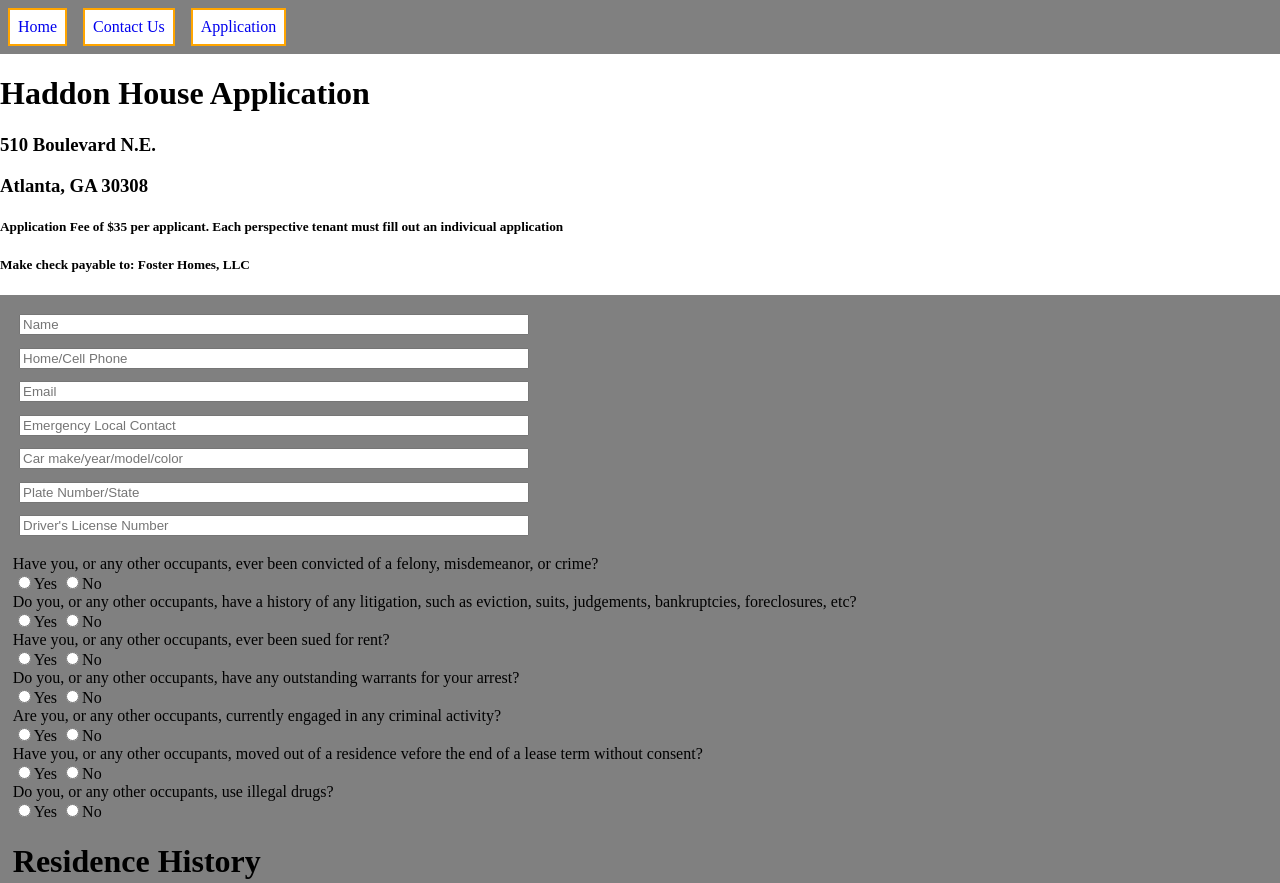
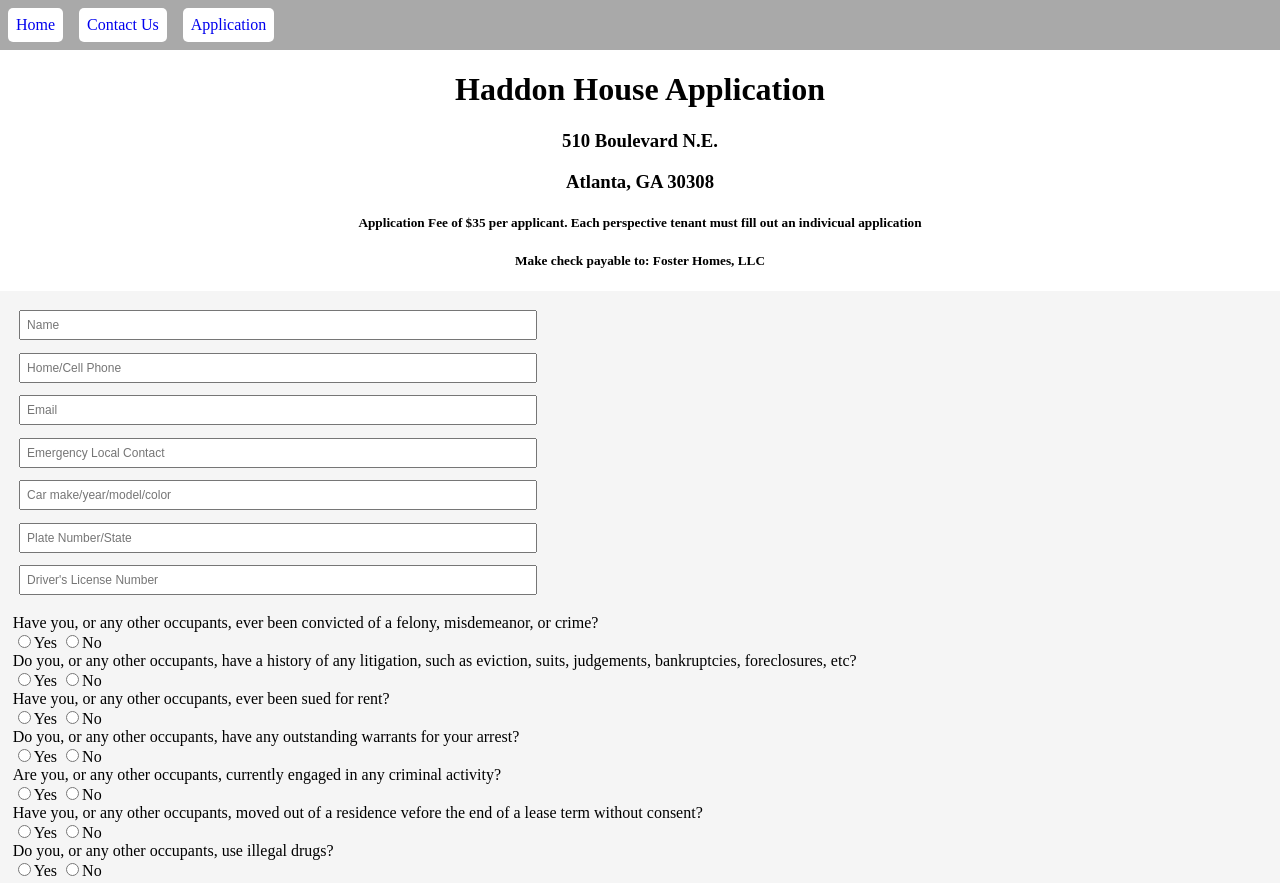
Before and after one commit to DHFTechHelp/Full_Haddon_House, a website: page views/application.html in a window 1280 px wide. Shown: the top 883 px of the page. Drawn offline with Linux system fonts and the light colour scheme; files whose address does not match are found by name.

Commit message:
Added styling and css

```diff
--- a/public/css/application.css
+++ b/public/css/application.css
@@ -3,8 +3,12 @@
   margin: 0;
 }
 
+.header{
+  text-align: center;
+}
+
 form {
-background-color: grey;
+background-color: WhiteSmoke;
 padding: 1%;
 }
 
@@ -39,18 +43,23 @@
   margin: .5%;
 }
 
+input{
+  padding: .5em;
+  font-size: 12px;
+}
+
 #top-nav {
-  background-color: grey;
+  background-color: darkgrey;
   margin-bottom: 1em;
   display: flex;
 }
 
 #top-nav a{
 margin: .5em;
-border: 2px solid orange;
 background: white;
 padding: .5em;
 text-decoration: none;
+border-radius: 5px;
 }
 
 #top-nav a:hover{
@@ -58,7 +67,7 @@
 }
 
 #bottom-nav {
-  background-color: red;
+  background-color: darkgrey;
   width: 100%;
   padding: 1em;
   margin-top: 1em;
--- a/public/css/contact.css
+++ b/public/css/contact.css
@@ -10,10 +10,10 @@
 
   #top-nav a{
   margin: .5em;
-  border: 2px solid #FAAF18;
   background: white;
   padding: .5em;
   text-decoration: none;
+  border-radius: 5px;
 }
 
 #top-nav a:hover{
@@ -146,10 +146,10 @@
 
   #top-nav a{
   margin: .5em;
-  border: 2px solid #FAAF18;
   background: white;
   padding: .5em;
   text-decoration: none;
+  border-radius: 5px;
 }
 
 #top-nav a:hover{
--- a/public/css/home.css
+++ b/public/css/home.css
@@ -36,12 +36,12 @@
     display: flex;
   }
 
-  #top-nav a{
-  margin: .5em;
-  border: 2px solid #FAAF18;
-  background: white;
-  padding: .5em;
-  text-decoration: none;
+#top-nav a{
+margin: .5em;
+background: white;
+padding: .5em;
+text-decoration: none;
+border-radius: 5px;
 }
 
 #top-nav a:hover{
@@ -107,10 +107,10 @@
 
   #top-nav a{
   margin: .5em;
-  border: 2px solid #FAAF18;
   background: white;
   padding: .5em;
   text-decoration: none;
+  border-radius: 5px;
 }
 
 #top-nav a:hover{
@@ -206,4 +206,5 @@
     padding: 1em;
     margin-bottom: 0;
   }
+
 }
--- a/public/js/contact.js
+++ b/public/js/contact.js
@@ -8,6 +8,7 @@
 document.querySelector('head').appendChild(googleAPI);
 
 function initMap(){
+  console.log(google.maps);
   map = new google.maps.Map(document.querySelector('#map'), {
     center: home,
     zoom: 14
--- a/views/application.html
+++ b/views/application.html
@@ -13,11 +13,14 @@
     <a href="./contact">Contact Us</a>
     <a href="./application">Application</a>
   </nav>
-  <h1>Haddon House Application</h1>
-  <h3>510 Boulevard N.E.</h3>
-  <h3>Atlanta, GA 30308</h3>
-  <h5>Application Fee of $35 per applicant. Each perspective tenant must fill out an indivicual application</h5>
-  <h5><b>Make check payable to: Foster Homes, LLC</b></h5>
+  <div class="header">
+    <h1>Haddon House Application</h1>
+    <h3>510 Boulevard N.E.</h3>
+    <h3>Atlanta, GA 30308</h3>
+    <h5>Application Fee of $35 per applicant. Each perspective tenant must fill out an indivicual application</h5>
+    <h5><b>Make check payable to: Foster Homes, LLC</b></h5>
+  </div>
+
   <form action="/application" method="post">
     <div class="input">
     <input type="text" name="name" value="" placeholder="Name">
```
